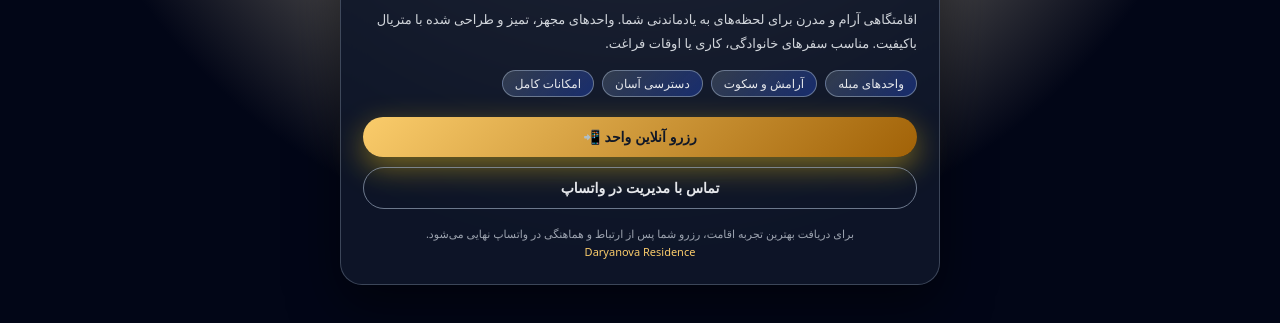
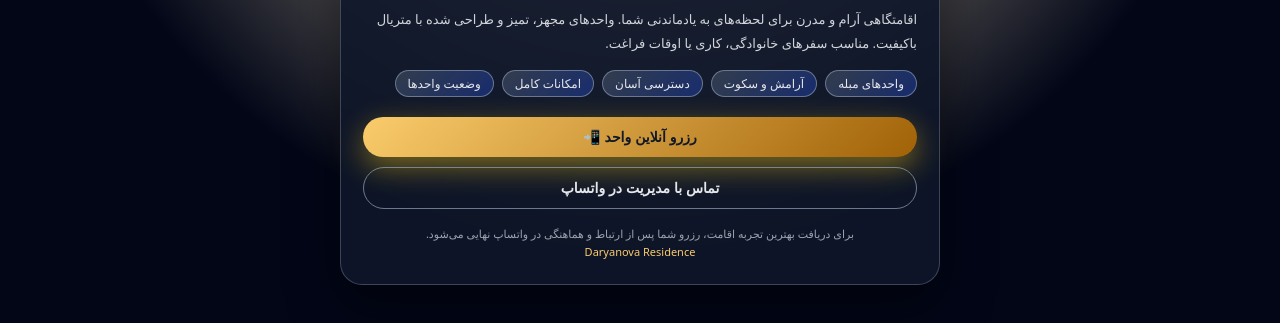
Before and after one commit to daryanova/daryanova-residence, a plain HTML site: page index.html in a window 1280 px wide. Shown: the part 359-682 px from the top of the page. Drawn offline with Linux system fonts and the light colour scheme.

Commit message:
Update index.html

```diff
--- a/index.html
+++ b/index.html
@@ -140,11 +140,17 @@
       اقامتگاهی آرام و مدرن برای لحظه‌های به یادماندنی شما. واحدهای مجهز، تمیز و طراحی شده با متریال باکیفیت. مناسب سفرهای خانوادگی، کاری یا اوقات فراغت.
     </div>
     <div class="tags">
-      <div class="tag">واحدهای مبله</div>
-      <div class="tag">آرامش و سکوت</div>
-      <div class="tag">دسترسی آسان</div>
-      <div class="tag">امکانات کامل</div>
-    </div>
+  <div class="tag">واحدهای مبله</div>
+  <div class="tag">آرامش و سکوت</div>
+  <div class="tag">دسترسی آسان</div>
+  <div class="tag">امکانات کامل</div>
+
+  <div class="tag">
+    <a href="rooms.html" style="color: inherit; text-decoration: none;">
+      وضعیت واحدها
+    </a>
+  </div>
+</div>
     <div class="actions">
       <button class="btn btn-primary" onclick="location.href='reserve.html'">رزرو آنلاین واحد 📲</button>
       <button class="btn btn-secondary" onclick="location.href='https://wa.me/989382382863'">تماس با مدیریت در واتساپ</button>
```
